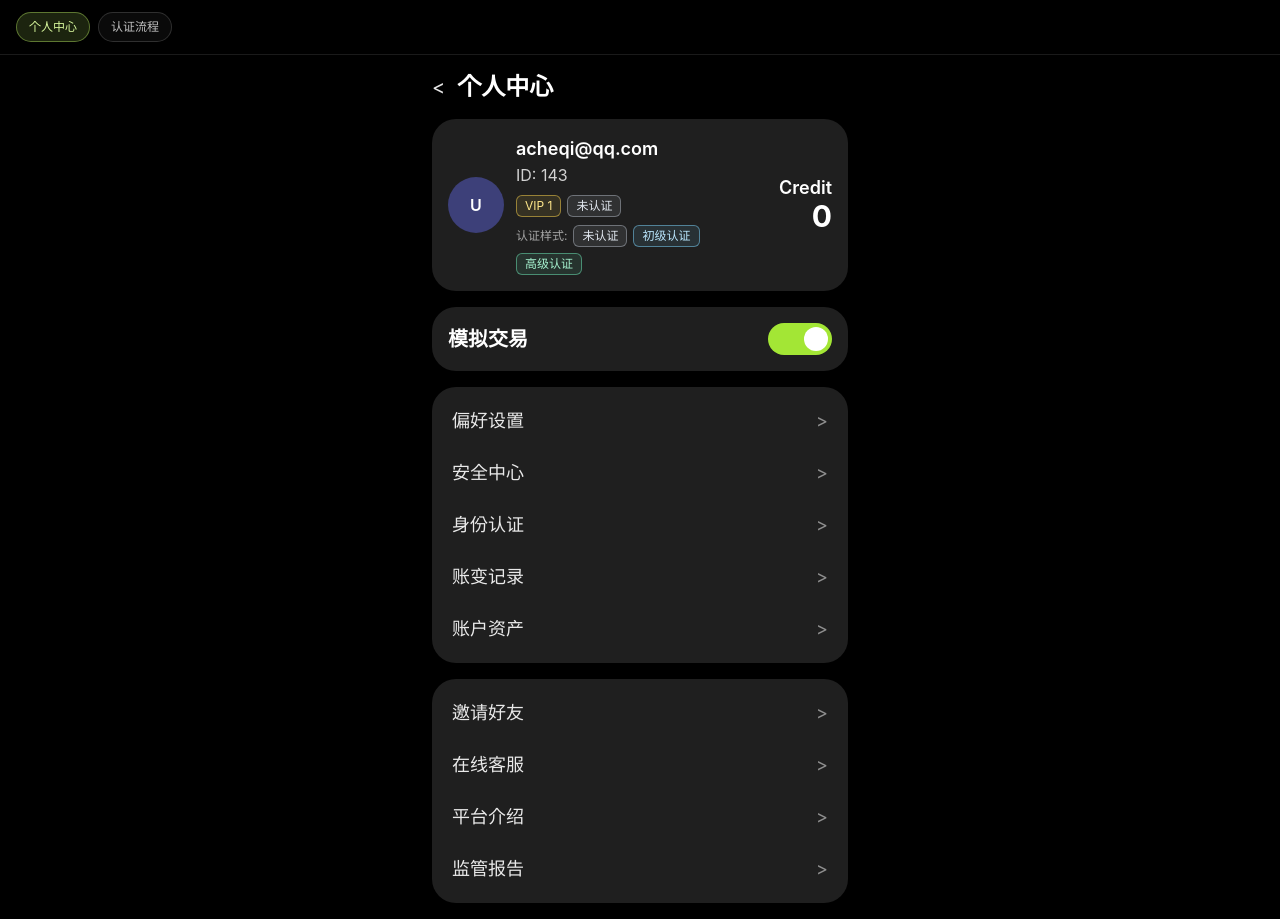
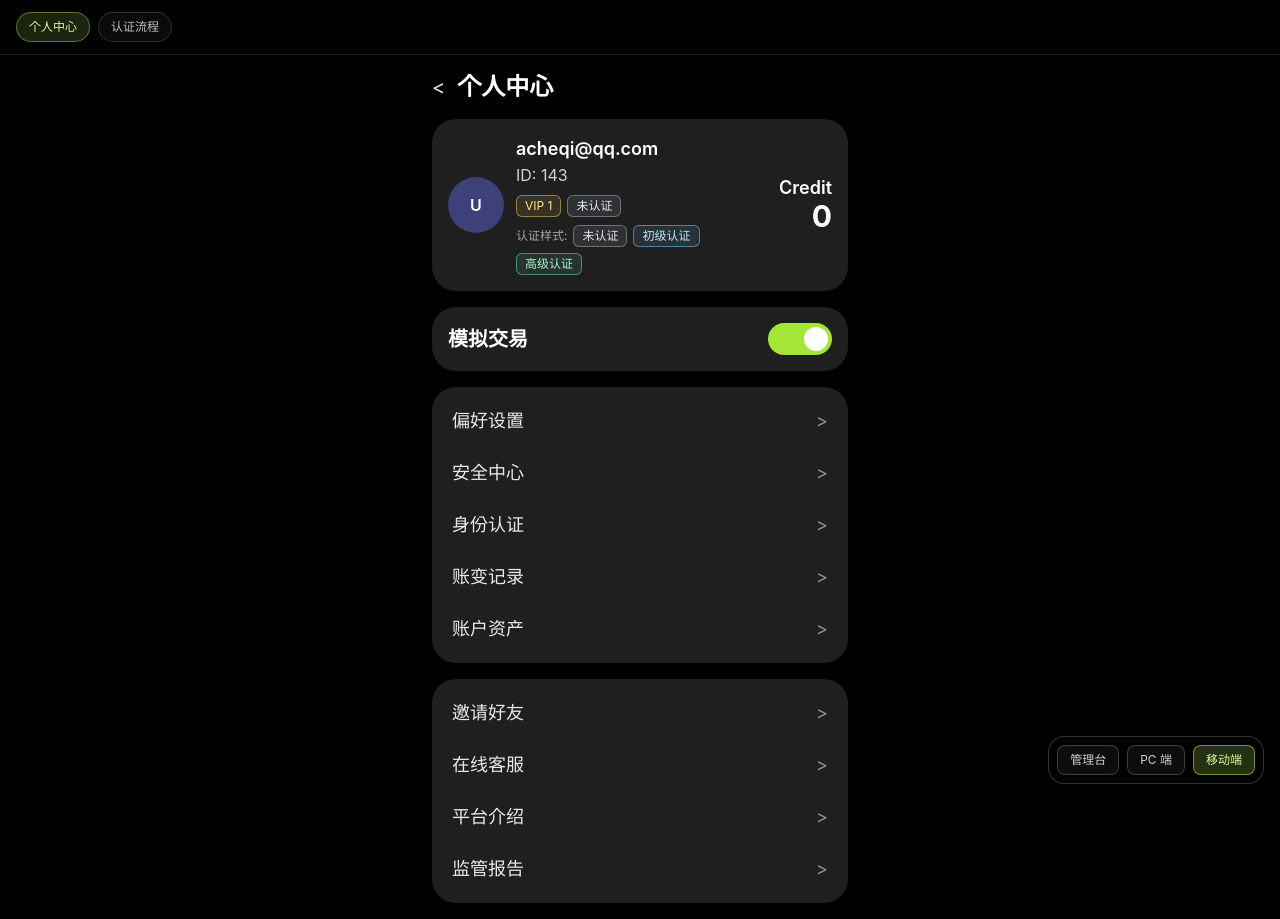
Before and after one commit to gloopai/fex-admin, a Vue app: page /m/personal-center in a window 1280 px wide. Built offline with nearby package versions, Linux system fonts and the light colour scheme.

Commit message:
feat: update

```diff
--- /dev/null
+++ b/src/components/CrossPlatformFloatNav.vue
@@ -0,0 +1,37 @@
+<script setup>
+import { computed } from 'vue'
+import { useRoute } from 'vue-router'
+
+const route = useRoute()
+
+const entries = [
+  { key: 'admin', label: '管理台', to: '/admin' },
+  { key: 'pc', label: 'PC 端', to: '/front/personal-center' },
+  { key: 'mobile', label: '移动端', to: '/m/personal-center' }
+]
+
+const currentEntry = computed(() => {
+  if (route.path.startsWith('/admin')) return 'admin'
+  if (route.path.startsWith('/front')) return 'pc'
+  if (route.path.startsWith('/m')) return 'mobile'
+  return ''
+})
+</script>
+
+<template>
+  <div class="fixed right-4 bottom-4 z-50">
+    <div class="rounded-2xl border border-white/20 bg-black/70 p-2 shadow-2xl backdrop-blur">
+      <div class="flex items-center gap-2">
+        <RouterLink
+          v-for="entry in entries"
+          :key="entry.key"
+          :to="entry.to"
+          class="rounded-lg border px-3 py-1.5 text-xs transition"
+          :class="currentEntry === entry.key ? 'border-lime-300/50 bg-lime-300/20 text-lime-200' : 'border-white/20 bg-white/5 text-white/80 hover:bg-white/10'"
+        >
+          {{ entry.label }}
+        </RouterLink>
+      </div>
+    </div>
+  </div>
+</template>
--- a/src/layouts/ConsoleLayout.vue
+++ b/src/layouts/ConsoleLayout.vue
@@ -3,6 +3,7 @@ import { ref, watch } from 'vue'
 import { useRoute } from 'vue-router'
 import AppSidebar from '../admin/components/AppSidebar.vue'
 import AppHeader from '../admin/components/AppHeader.vue'
+import CrossPlatformFloatNav from '../components/CrossPlatformFloatNav.vue'
 
 const route = useRoute()
 const mobileMenuOpen = ref(false)
@@ -33,5 +34,6 @@ watch(
         <RouterView />
       </main>
     </div>
+    <CrossPlatformFloatNav />
   </div>
 </template>
--- a/src/layouts/FrontDesktopLayout.vue
+++ b/src/layouts/FrontDesktopLayout.vue
@@ -1,5 +1,6 @@
 <script setup>
 import { useRoute } from 'vue-router'
+import CrossPlatformFloatNav from '../components/CrossPlatformFloatNav.vue'
 
 const route = useRoute()
 
@@ -27,5 +28,6 @@ const isActive = (to) => route.path.startsWith(to)
       </div>
     </div>
     <RouterView />
+    <CrossPlatformFloatNav />
   </div>
 </template>
--- a/src/layouts/FrontMobileLayout.vue
+++ b/src/layouts/FrontMobileLayout.vue
@@ -1,5 +1,6 @@
 <script setup>
 import { useRoute } from 'vue-router'
+import CrossPlatformFloatNav from '../components/CrossPlatformFloatNav.vue'
 
 const route = useRoute()
 
@@ -27,5 +28,6 @@ const isActive = (to) => route.path.startsWith(to)
       </div>
     </div>
     <RouterView />
+    <CrossPlatformFloatNav />
   </div>
 </template>
```
Also changed, not shown: 1 other file (tests, documents, lock files or other folders).
